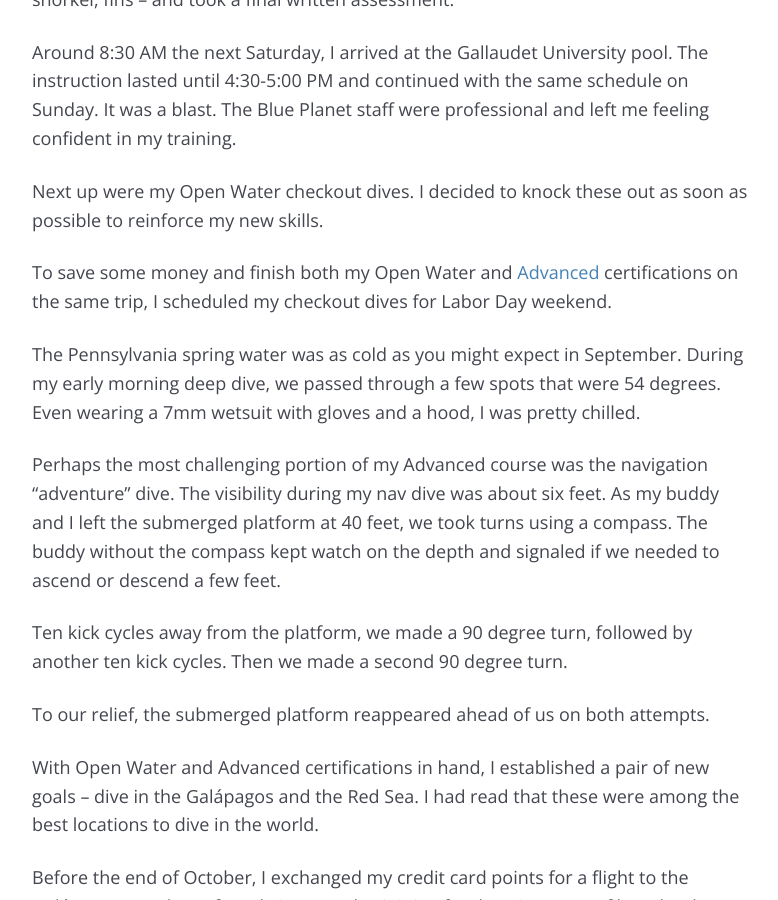
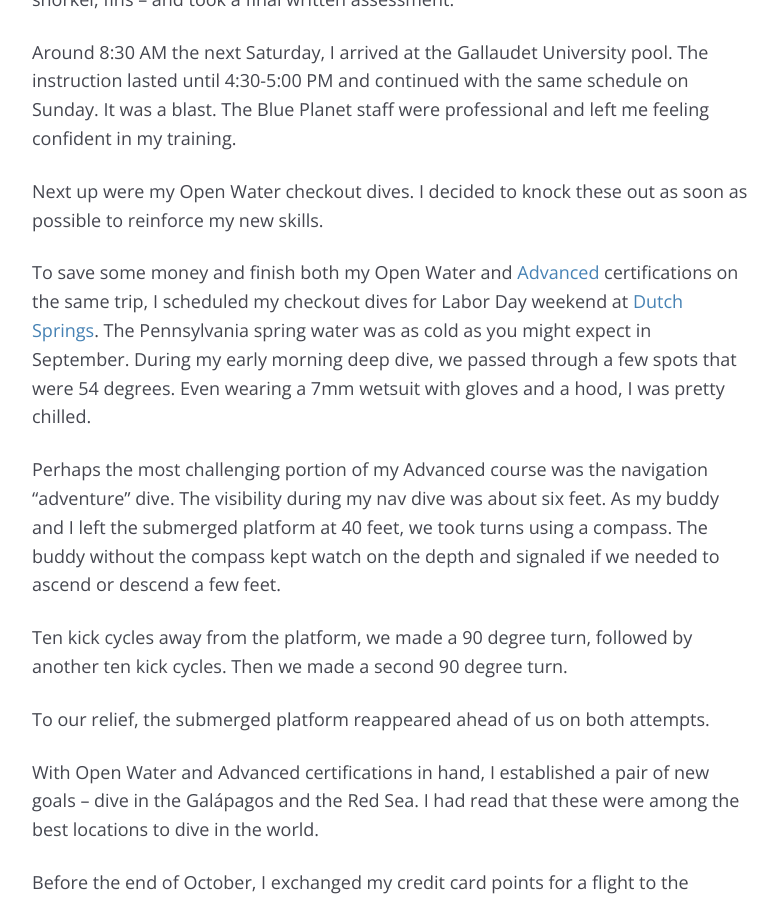
Before and after one commit to mcknightlabs/rtmup, a Jekyll site: the page built from _posts/goal/2018-02-07-scubadiving.md, in a window 1280 px wide and 900 px high, scrolled down 1051 px. Shown: the whole window, without its empty margins (248-1026 px from the left). Built offline with Jekyll 4.4.1, drawn with Linux system fonts in a browser that asks for light colours; comment, search, counter and statistics services are not loaded.

Commit message:
updates scuba

```diff
--- a/_posts/goal/2018-02-07-scubadiving.md
+++ b/_posts/goal/2018-02-07-scubadiving.md
@@ -31,8 +31,7 @@ Around 8:30 AM the next Saturday, I arrived at the Gallaudet University pool. Th
 
 Next up were my Open Water checkout dives. I decided to knock these out as soon as possible to reinforce my new skills.
 
-To save some money and finish both my Open Water and [Advanced](http://www.padi.com/courses/multilevel-diver) certifications on the same trip, I scheduled my checkout dives for Labor Day weekend.
-
+To save some money and finish both my Open Water and [Advanced](http://www.padi.com/courses/multilevel-diver) certifications on the same trip, I scheduled my checkout dives for Labor Day weekend at [Dutch Springs](http://www.dutchsprings.com/scuba/).
 The Pennsylvania spring water was as cold as you might expect in September. During my early morning deep dive, we passed through a few spots that were 54 degrees. Even wearing a 7mm wetsuit with gloves and a hood, I was pretty chilled.
 
 Perhaps the most challenging portion of my Advanced course was the navigation "adventure" dive. The visibility during my nav dive was about six feet. As my buddy and I left the submerged platform at 40 feet, we took turns using a compass. The buddy without the compass kept watch on the depth and signaled if we needed to ascend or descend a few feet.
```
